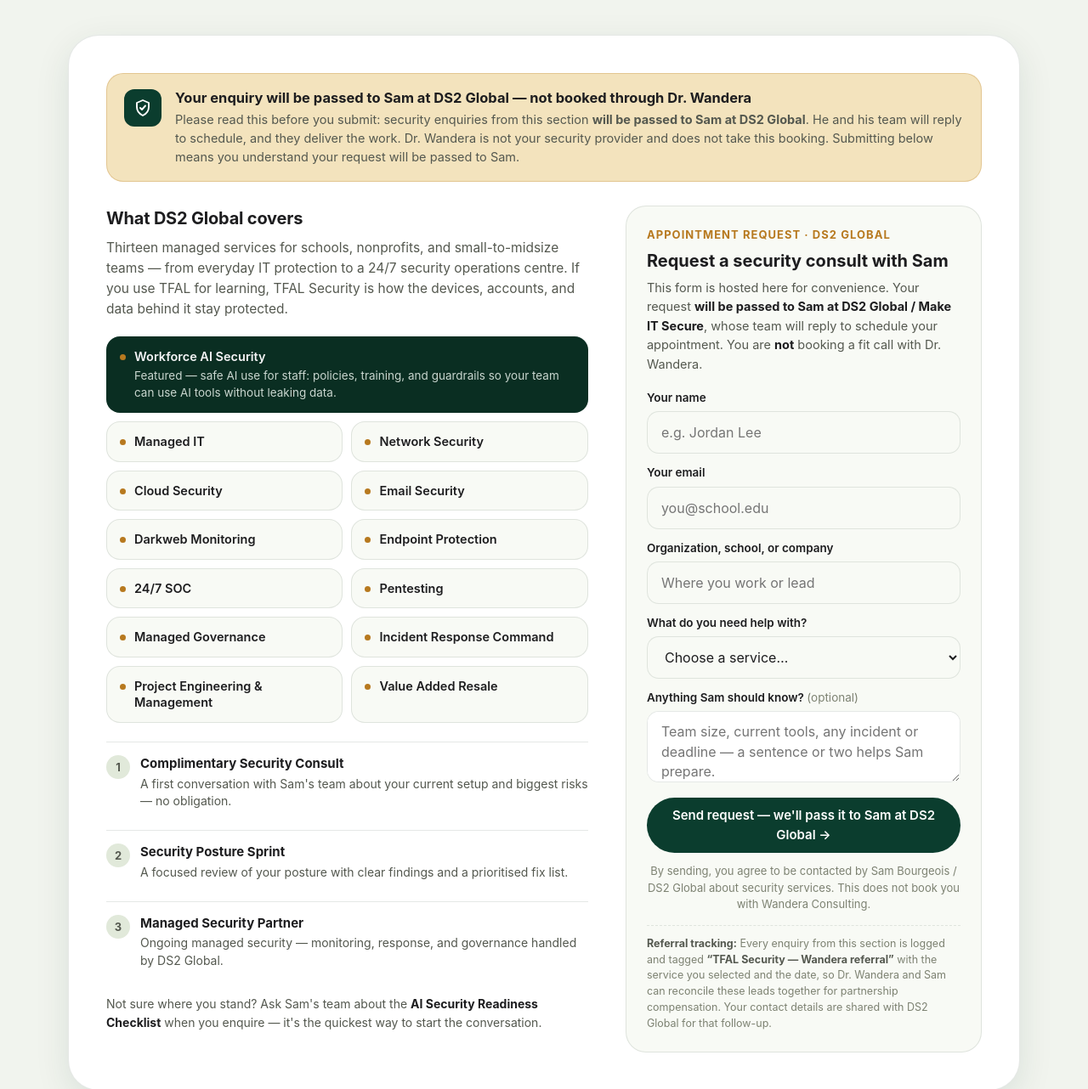
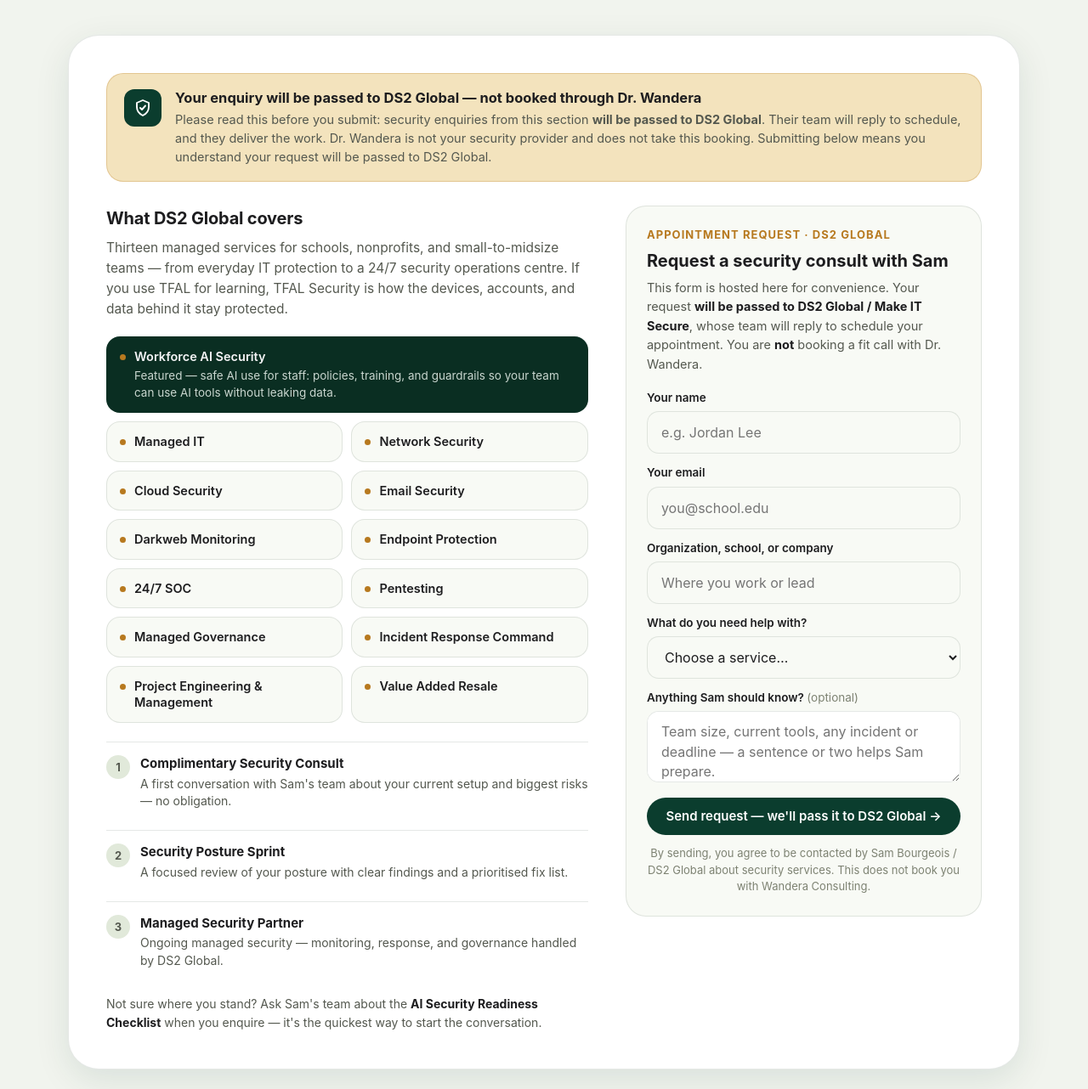
Before and after one commit to swandera-tfa/my-first-website, a plain HTML site: page index.html in a window 1280 px wide. Shown: the part 5973-7255 px from the top of the page at 85% size. Drawn offline with Linux system fonts and the light colour scheme.

Commit message:
TFAL Security: pass enquiries to DS2 Global, remove referral note

```diff
--- a/index.html
+++ b/index.html
@@ -540,8 +540,8 @@
         <div class="partner-banner" role="note">
           <span class="shield-ico" aria-hidden="true"><svg viewBox="0 0 24 24" fill="none" stroke="currentColor" stroke-width="1.9" stroke-linecap="round" stroke-linejoin="round"><path d="M12 3l7 3v5c0 5-3.2 8.2-7 10-3.8-1.8-7-5-7-10V6z"/><path d="M9 12l2 2 4-4.5"/></svg></span>
           <div>
-            <h3>Your enquiry will be passed to Sam at DS2 Global — not booked through Dr. Wandera</h3>
-            <p>Please read this before you submit: security enquiries from this section <b>will be passed to Sam at DS2 Global</b>. He and his team will reply to schedule, and they deliver the work. Dr. Wandera is not your security provider and does not take this booking. Submitting below means you understand your request will be passed to Sam.</p>
+            <h3>Your enquiry will be passed to DS2 Global — not booked through Dr. Wandera</h3>
+            <p>Please read this before you submit: security enquiries from this section <b>will be passed to DS2 Global</b>. Their team will reply to schedule, and they deliver the work. Dr. Wandera is not your security provider and does not take this booking. Submitting below means you understand your request will be passed to DS2 Global.</p>
           </div>
         </div>
 
@@ -576,7 +576,7 @@
           <div class="sec-booking" id="security-booking">
             <p class="who-line">Appointment request · DS2 Global</p>
             <h3>Request a security consult with Sam</h3>
-            <p class="sec-booking-note">This form is hosted here for convenience. Your request <b>will be passed to Sam at DS2 Global / Make IT Secure</b>, whose team will reply to schedule your appointment. You are <b>not</b> booking a fit call with Dr. Wandera.</p>
+            <p class="sec-booking-note">This form is hosted here for convenience. Your request <b>will be passed to DS2 Global / Make IT Secure</b>, whose team will reply to schedule your appointment. You are <b>not</b> booking a fit call with Dr. Wandera.</p>
 
             <form id="secForm" data-form="tfal-security" novalidate>
               <div class="field"><label for="secName">Your name</label><input id="secName" name="name" type="text" autocomplete="name" required placeholder="e.g. Jordan Lee"></div>
@@ -608,17 +608,16 @@
               <div class="field"><label for="secMsg">Anything Sam should know? <span style="color:var(--faint);font-weight:400">(optional)</span></label><textarea id="secMsg" name="message" placeholder="Team size, current tools, any incident or deadline — a sentence or two helps Sam prepare." style="width:100%;box-sizing:border-box;border:1px solid var(--line);border-radius:14px;background:var(--card);padding:12px 16px;font:inherit;font-size:16px;color:var(--ink);min-height:84px;resize:vertical;line-height:1.45"></textarea></div>
               <div class="hp" aria-hidden="true"><label for="secWebsite">Website</label><input id="secWebsite" name="website" type="text" tabindex="-1" autocomplete="off"></div>
               <p class="form-error" data-error role="alert"></p>
-              <button class="btn btn-green" type="submit">Send request — we'll pass it to Sam at DS2 Global →</button>
+              <button class="btn btn-green" type="submit">Send request — we'll pass it to DS2 Global →</button>
               <p style="font-size:13px;color:var(--faint);text-align:center;line-height:1.5">By sending, you agree to be contacted by Sam Bourgeois / DS2 Global about security services. This does not book you with Wandera Consulting.</p>
             </form>
 
             <div id="secDone" role="status">
               <div class="check" aria-hidden="true">✓</div>
-              <h4>Request received — it will be passed to Sam</h4>
-              <p id="secDoneText">Thank you. Your request will be passed to Sam at DS2 Global, whose team will reply to schedule your security consult. Dr. Wandera has a copy of the referral for tracking only — please look out for a reply from Sam's team, not from Wandera Consulting.</p>
+              <h4>Request received — it will be passed to DS2 Global</h4>
+              <p id="secDoneText">Thank you. Your request will be passed to DS2 Global, whose team will reply to schedule your security consult. Please look out for a reply from the DS2 Global team, not from Wandera Consulting.</p>
             </div>
 
-            <p class="sec-track"><b style="color:var(--sub)">Referral tracking:</b> Every enquiry from this section is logged and tagged <b style="color:var(--sub)">“TFAL Security — Wandera referral”</b> with the service you selected and the date, so Dr. Wandera and Sam can reconcile these leads together for partnership compensation. Your contact details are shared with DS2 Global for that follow-up.</p>
           </div>
         </div>
       </div>
@@ -982,7 +981,7 @@ document.getElementById('getForm').addEventListener('submit',function(e){
     if(!svcEl.value){ svcEl.focus(); showErr('Please choose a service so your request reaches the right person on Sam’s team.'); return; }
     var btn=secForm.querySelector('[type="submit"]');
     var label=btn.textContent;
-    sending=true; btn.disabled=true; btn.textContent='Sending — to be passed to Sam…';
+    sending=true; btn.disabled=true; btn.textContent='Sending — to be passed to DS2 Global…';
     var service=svcEl.value;
     var note=msgEl.value.trim();
     postLead({
@@ -990,7 +989,7 @@ document.getElementById('getForm').addEventListener('submit',function(e){
       email:emailEl.value.trim(),
       org:orgEl.value.trim(),
       interest:'TFAL Security — '+service,
-      build:'[TFAL Security / DS2 Global referral] Service requested: '+service+'. To be passed to Sam at DS2 Global / Make IT Secure — NOT a Wandera Consulting fit call.'+(note?(' Client note: '+note):''),
+      build:'[TFAL Security / DS2 Global referral] Service requested: '+service+'. To be passed to DS2 Global / Make IT Secure — NOT a Wandera Consulting fit call.'+(note?(' Client note: '+note):''),
       tried:'Source: silaswandera.com #security (TFAL Security section)',
       success:'Partner: DS2 Global (Sam Bourgeois) · Referral tag: TFAL Security — Wandera referral · For Silas + Sam compensation reconciliation',
       website:document.getElementById('secWebsite').value||'',
@@ -1005,10 +1004,10 @@ document.getElementById('getForm').addEventListener('submit',function(e){
         var done=document.getElementById('secDone');
         if(done) done.style.display='block';
         var doneText=document.getElementById('secDoneText');
-        if(doneText) doneText.textContent='Thank you, '+nameEl.value.trim().split(' ')[0]+'. Your “'+service+'” request will be passed to Sam at DS2 Global, whose team will reply to '+emailEl.value.trim()+' to schedule your appointment. Dr. Wandera has a copy of the referral for tracking only — please look out for a reply from Sam’s team, not from Wandera Consulting.';
+        if(doneText) doneText.textContent='Thank you, '+nameEl.value.trim().split(' ')[0]+'. Your “'+service+'” request will be passed to DS2 Global, whose team will reply to '+emailEl.value.trim()+' to schedule your appointment. Please look out for a reply from the DS2 Global team, not from Wandera Consulting.';
       } else {
         btn.disabled=false; btn.textContent=label;
-        showErr('Something went wrong sending that request to be passed to Sam — please check your connection and try again.');
+        showErr('Something went wrong sending that request to be passed to DS2 Global — please check your connection and try again.');
       }
     });
   });
```
